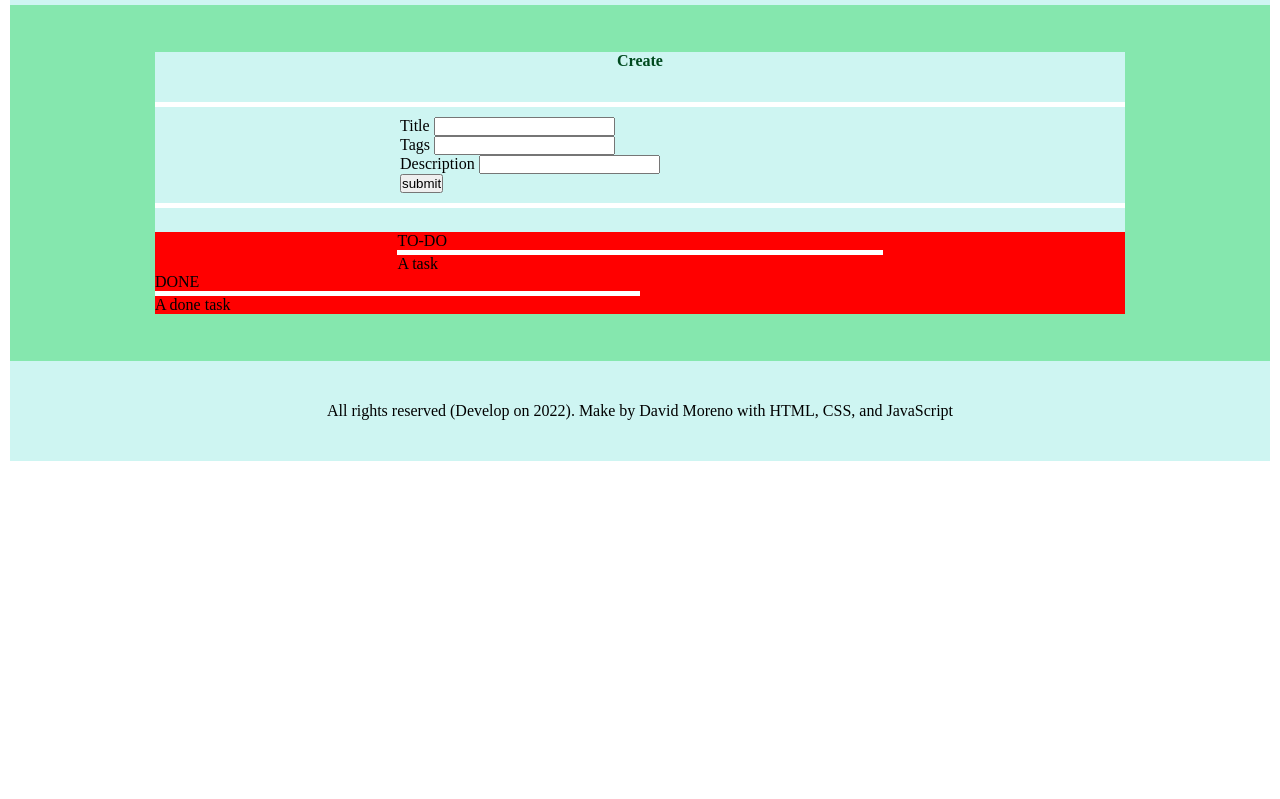
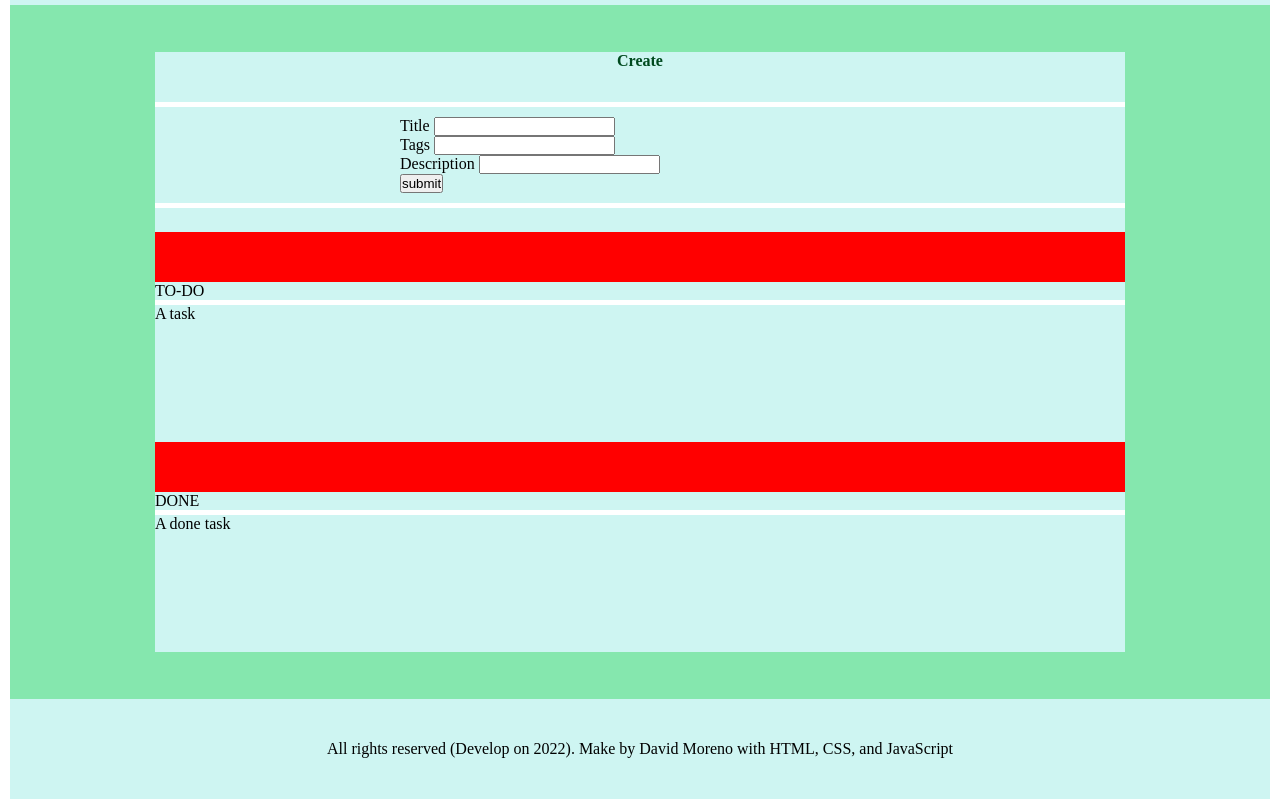
Before and after one commit to CesarDavidMorenR/task-management, a plain HTML site: page índex.html in a window 1280 px wide. Shown: the part 85-884 px from the top of the page. Before the commit the page ends 800 px from the top, so only its background shows below. Drawn offline with Linux system fonts and the light colour scheme.

Commit message:
CHANGE: margin top-bottom todo section bgcolor-todo and done section.

```diff
--- a/sass/main.scss
+++ b/sass/main.scss
@@ -91,16 +91,20 @@ body {
 /* TO-DO SECTION */
 
 .todo_section {
-  margin: 0 auto;
-  width: 50%;
+  height: 10rem;
+  width: 100%;
+  background-color: var(--color-bg-container);
+  margin-bottom: 50px;
+  margin-top: 50px;
 }
 
 
 /* DONDE SECTION */
 
 .done_section {
-  width: 30rem;
-  width: 50%;
+  width: 100%;
+  height: 10rem;
+  background-color: var(--color-bg-container)
 }
 
 
```
Also changed, not shown: sass/main.css, 1 other file.
